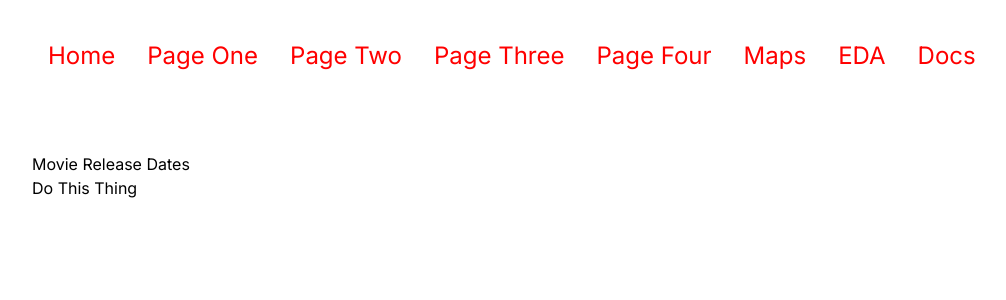
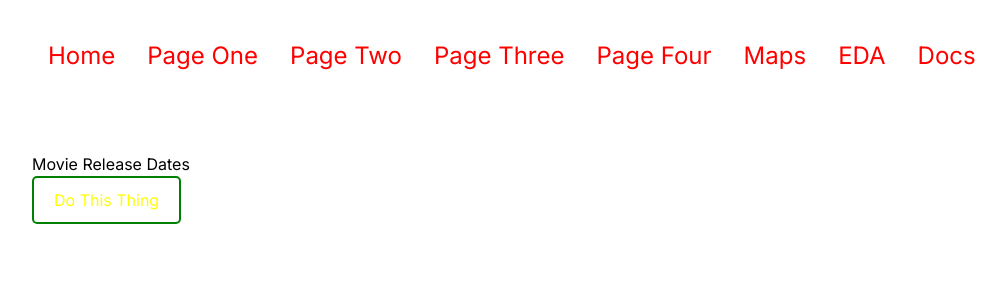
Before and after one commit to christine-iyer/next-jz, a Next.js app: page /pagesix in a window 1280 px wide. Shown: the top 300 px of the page, without its empty margins (8-1014 px from the left). Built offline with nearby package versions, Linux system fonts and the light colour scheme.

Commit message:
mapping out adding the date logic

```diff
--- a/app/components/MovieRelease.jsx
+++ b/app/components/MovieRelease.jsx
@@ -102,7 +102,7 @@ const MovieRelease = () => {
 
   return (
     <div>
-      <button onClick={processMovieData}>
+      <button onClick={processMovieData} style={{ border: '2px solid green', color: 'yellow',  padding: '10px 20px', borderRadius: '5px' }}>
         Do This Thing
       </button>
 
```
